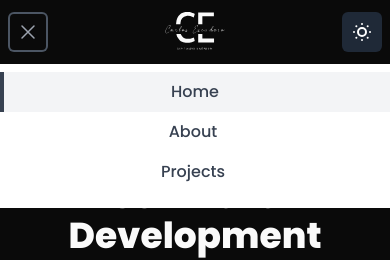
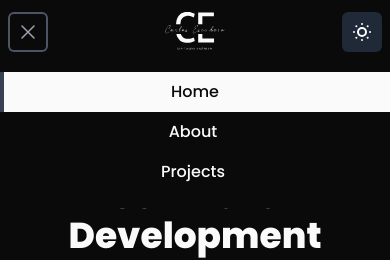
Before and after one commit to carlosescor2199/portfolio, a Next.js app: page / in a window 390 px wide. Both pictures are taken after a click on the button "Open main menu". Shown: the top 260 px of the page. Built offline with nearby package versions, Linux system fonts and the light colour scheme.

Commit message:
navbar mobile

```diff
--- a/src/components/navbar/navbar.tsx
+++ b/src/components/navbar/navbar.tsx
@@ -42,7 +42,7 @@ export default function Navbar() {
         <div className="relative flex h-16 justify-between">
           <div className="absolute inset-y-0 left-0 flex items-center sm:hidden">
             {/* Mobile menu button */}
-            <DisclosureButton className="group relative inline-flex items-center justify-center rounded-md p-2 text-gray-400 hover:bg-gray-100 hover:text-gray-500 focus:outline-none focus:ring-2 focus:ring-inset focus:ring-gray-600">
+            <DisclosureButton className="group relative inline-flex items-center justify-center rounded-md p-2 text-gray-400 hover:bg-background hover:text-foreground focus:outline-none focus:ring-2 focus:ring-inset focus:ring-gray-600">
               <span className="absolute -inset-0.5" />
               <span className="sr-only">Open main menu</span>
               <Bars3Icon aria-hidden="true" className="block h-6 w-6 group-data-[open]:hidden" />
@@ -76,13 +76,13 @@ export default function Navbar() {
         </div>
       </div>
 
-      <DisclosurePanel className="absolute z-10 w-full bg-white sm:hidden">
+      <DisclosurePanel className="absolute z-10 w-full bg-background sm:hidden">
         <div className="space-y-1 pb-4 pt-2">
           {navigation.map((item) => (
             <Link key={item.name} href={item.href} onClick={() => activeNavigation(item.href)}>
               <DisclosureButton
-                className={cn("block w-full py-2 pl-3 pr-4 text-base font-medium text-gray-700", {
-                  "border-l-4 border-gray-700 bg-gray-100": item.active,
+                className={cn("block w-full py-2 pl-3 pr-4 text-base font-medium text-foreground", {
+                  "border-l-4 border-gray-700 bg-foreground text-background": item.active,
                 })}
               >
                 {item.name}
```
